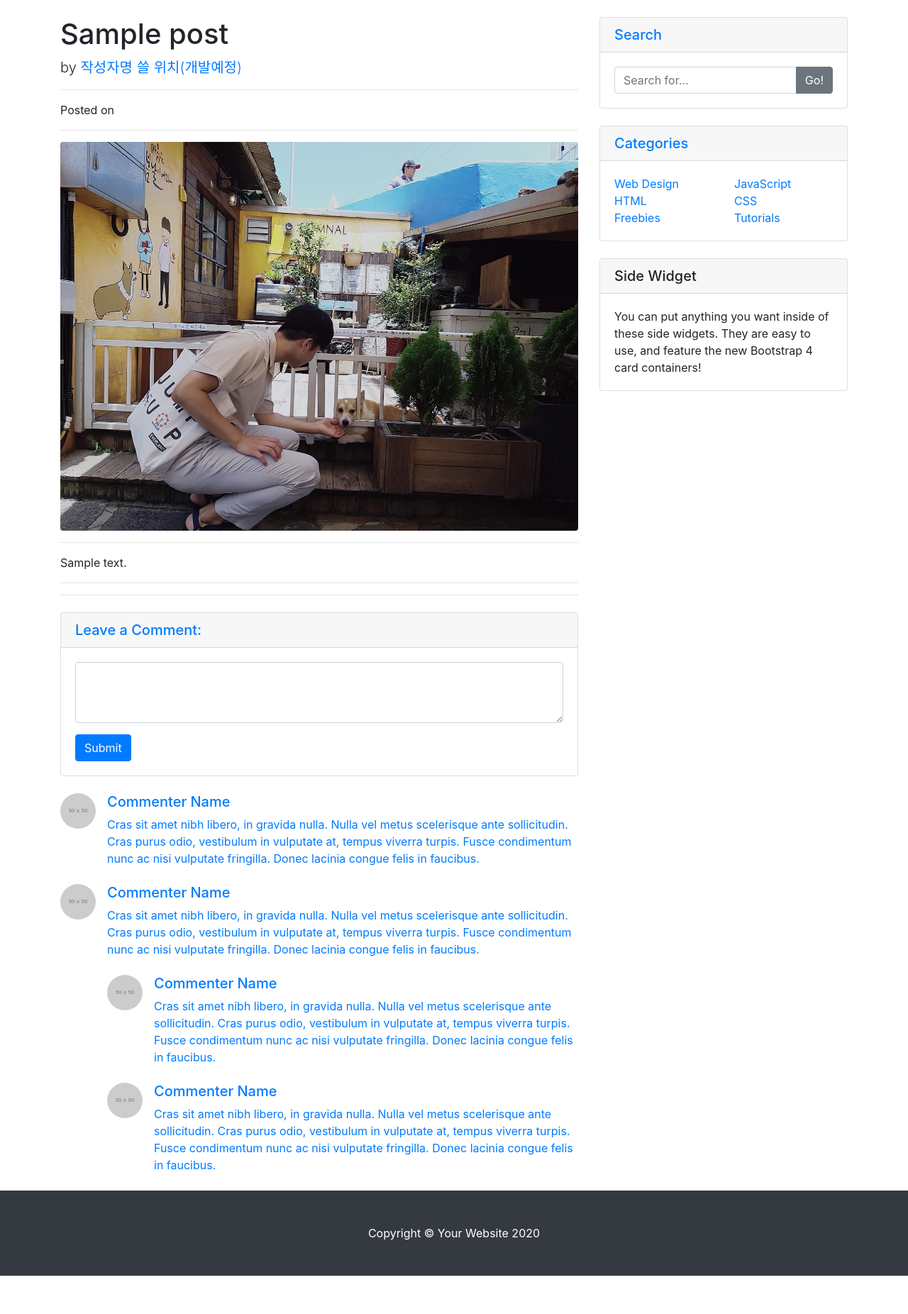
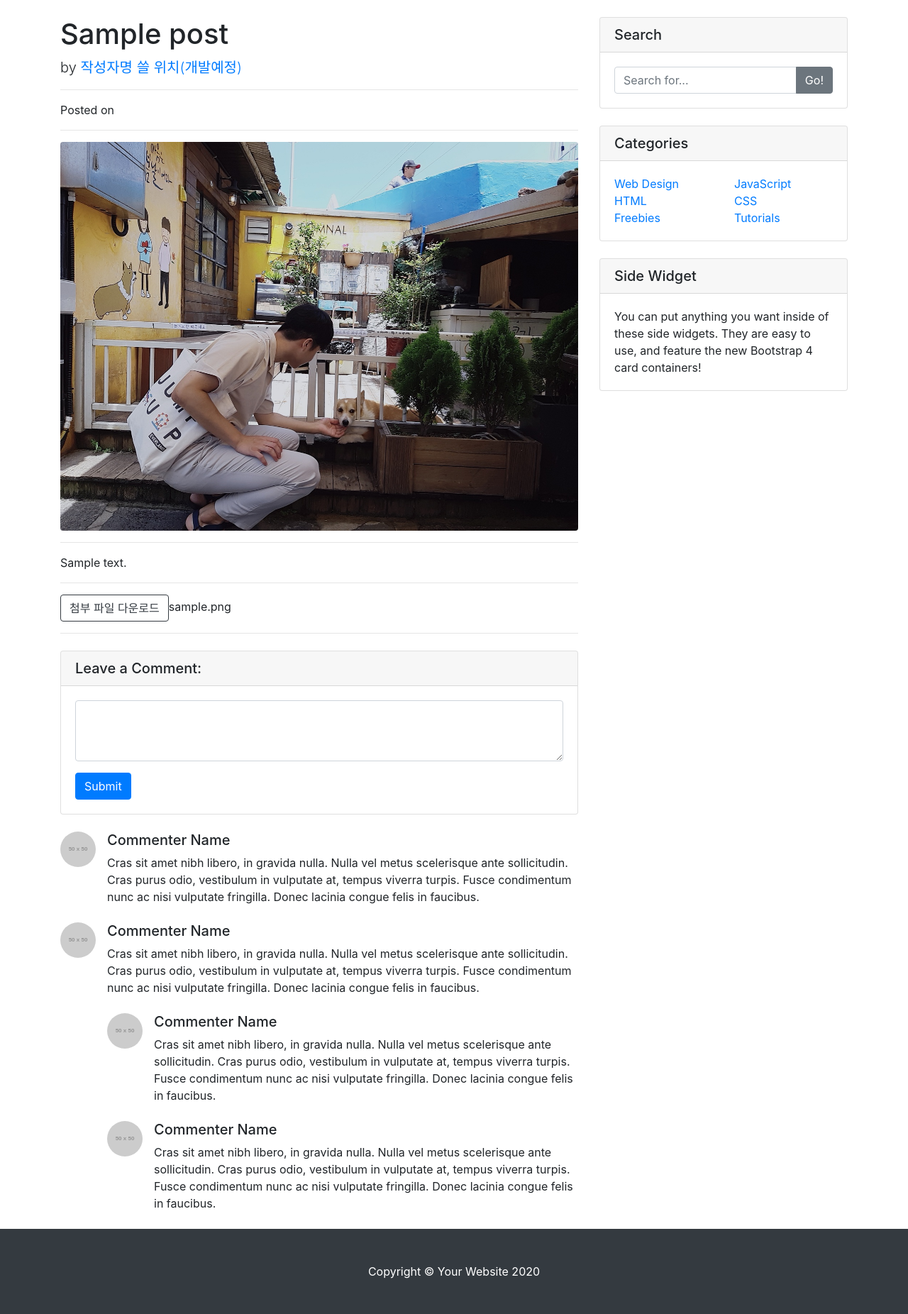
Before and after one commit to master1st/DjangoBlog, a Django app: page /blog/1/ in a window 1280 px wide. Shown: the part 56-1908 px from the top of the page at 71% size. Before the commit the page ends 1854 px from the top, so only its background shows below. Run offline with Django 3.2, Linux system fonts and the light colour scheme; tables that the repository leaves empty hold one stand-in row (values such as "Sample post"); grey boxes labelled with a size stand in for pictures from a placeholder-image service; some libraries are stand-ins or nearby versions.

Commit message:
파일업로드기능 및 파일명 정의

```diff
--- a/blog/models.py
+++ b/blog/models.py
@@ -1,3 +1,4 @@
+import os.path
 from turtle import mode
 from django.db import models
 
@@ -21,3 +22,6 @@ class Post(models.Model):
 
     def get_absolute_url(self):
         return f'/blog/{self.pk}/'
+
+    def get_file_name(self):
+        return os.path.basename(self.file_upload.name)
--- a/blog/templates/blog/post_detail.html
+++ b/blog/templates/blog/post_detail.html
@@ -83,9 +83,10 @@
         <hr>
 
           {% if post.file_upload %}
-            <a href={{ post.file_upload.url }}
-                       {{ post.get_file_name }}
-                       </a>
+            <a href="{{ post.file_upload.url}}"
+                       class="btn btn-outline-dark"
+               role="button"download>첨부 파일 다운로드
+                       </a>{{ post.get_file_name }}
           {% endif %}
 
          <hr>
```
